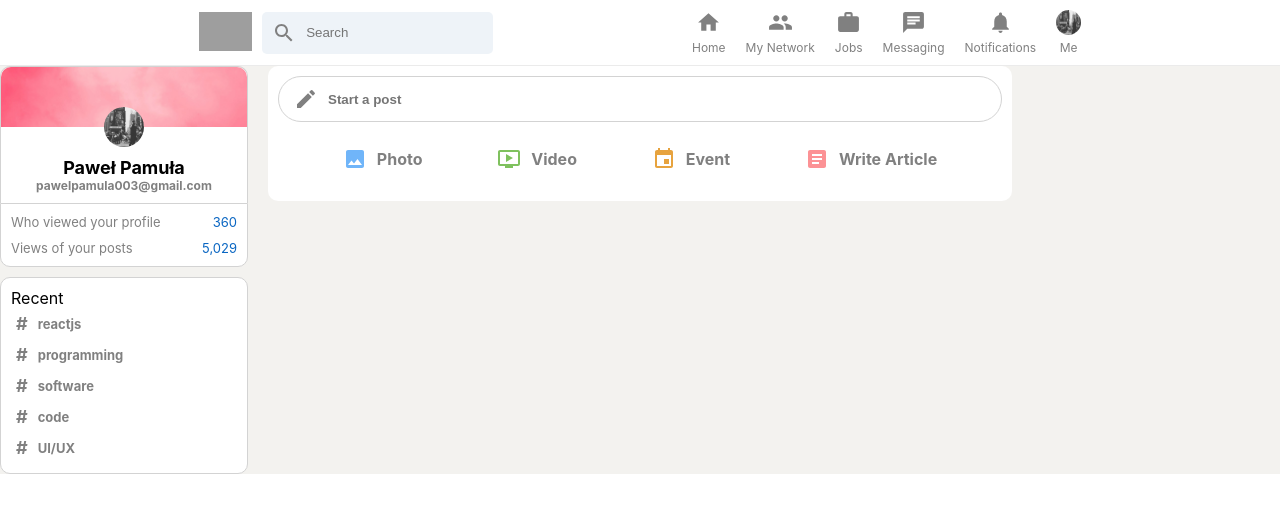
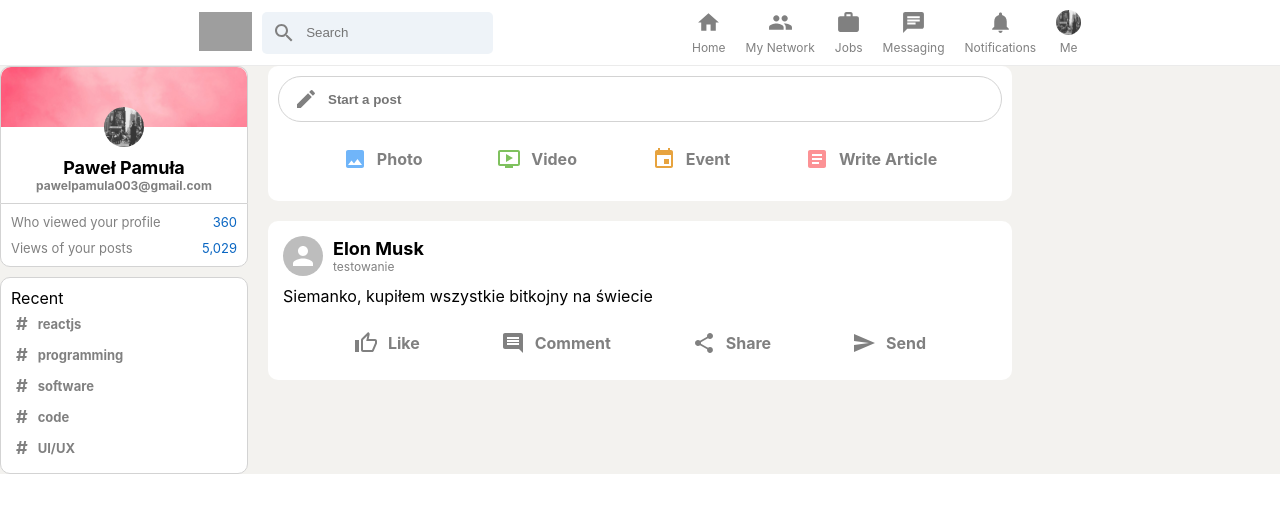
Before and after one commit to PawelPamula1/linkedin-clone, a React (Create React App) app: page / in a window 1280 px wide. Shown: the top 512 px of the page. Built offline with nearby package versions, Linux system fonts and the light colour scheme; grey boxes are pictures that could not be loaded.

Commit message:
creating Post component

```diff
--- a/src/Feed.js
+++ b/src/Feed.js
@@ -1,4 +1,4 @@
-import React from 'react';
+import React, { useState } from 'react';
 import CreateIcon from '@mui/icons-material/Create';
 import ImageIcon from '@mui/icons-material/Image';
 import OndemandVideoIcon from '@mui/icons-material/OndemandVideo';
@@ -6,8 +6,11 @@
 import ArticleIcon from '@mui/icons-material/Article';
 import './Feed.css';
 import InputOption from './InputOption';
+import Post from './Post';
 
 const Feed = () => {
+  const [posts, setPosts] = useState([]);
+
   return (
     <div className="feed">
       <div className="feed__inputContainer">
@@ -24,6 +27,10 @@
           <InputOption title="Write Article" Icon={ArticleIcon} color="#FC9295" />
         </div>
       </div>
+      {posts.map((post) => (
+        <Post name={post.name} description={post.description} message={post.message} />
+      ))}
+      <Post name="Elon Musk" description="testowanie" message="Siemanko, kupiłem wszystkie bitkojny na świecie" />
     </div>
   );
 };
--- /dev/null
+++ b/src/Post.css
@@ -0,0 +1,32 @@
+.post {
+    background-color: #fff;
+    padding: 15px;
+    margin-bottom: 10px;
+    border-radius: 10px;
+}
+
+.post__header {
+    display: flex;
+    gap: 10px;
+    align-items: center;
+    margin-bottom: 10px;
+
+}
+
+.post__info > p {
+    font-size: 12px;
+    color: gray;
+}
+
+.post__body {
+    overflow-wrap: anywhere;
+}
+
+.post__info > h2 {
+    font-size: 18px;
+}
+
+.post__buttons {
+    display: flex;
+    justify-content: space-evenly;
+}
--- /dev/null
+++ b/src/Post.js
@@ -0,0 +1,31 @@
+import { Comment, Send, Share, ThumbUpAltOutlined } from '@mui/icons-material';
+import { Avatar } from '@mui/material';
+import InputOption from './InputOption';
+import './Post.css';
+
+const Post = ({ name, description, message, photoUrl }) => {
+  return (
+    <div className="post">
+      <div className="post__header">
+        <Avatar />
+        <div className="post__info">
+          <h2>{name}</h2>
+          <p>{description}</p>
+        </div>
+      </div>
+
+      <div className="post__body">
+        <p>{message}</p>
+      </div>
+
+      <div className="post__buttons">
+        <InputOption Icon={ThumbUpAltOutlined} title="Like" color="gray" />
+        <InputOption Icon={Comment} title="Comment" color="gray" />
+        <InputOption Icon={Share} title="Share" color="gray" />
+        <InputOption Icon={Send} title="Send" color="gray" />
+      </div>
+    </div>
+  );
+};
+
+export default Post;
```
